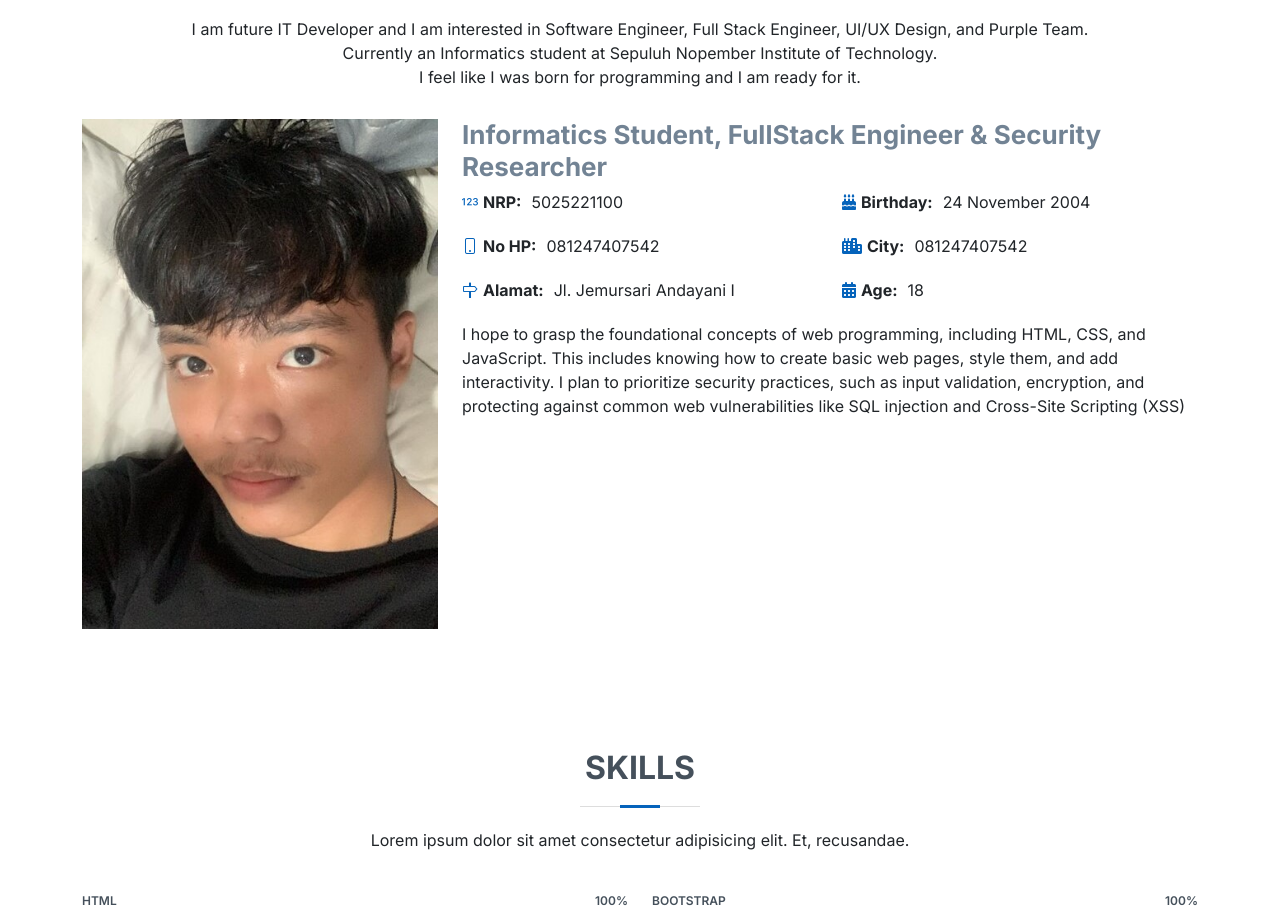
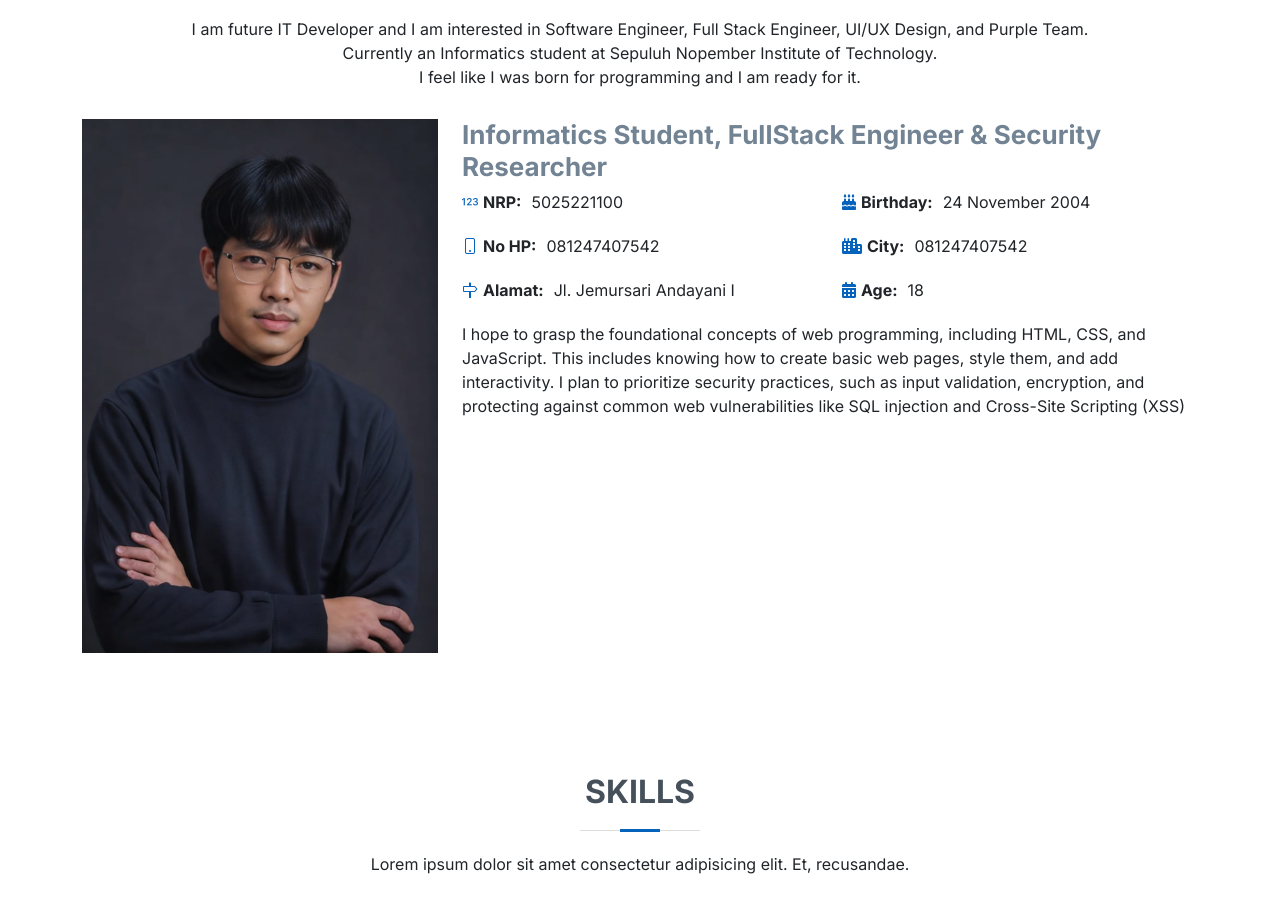
Before and after one commit to rcsinambela/Portfolio, a website: page index.html in a window 1280 px wide. Shown: the part 989-1908 px from the top of the page. Drawn offline with nearby package versions, Linux system fonts and the light colour scheme; a web font is replaced by a local one.

Commit message:
add new profile image

```diff
--- a/index.html
+++ b/index.html
@@ -111,7 +111,7 @@
                 <div class="row">
                     <div
                         class="col-12 col-md-4 d-flex justify-content-md-center justify-content-center justify-content-sm-center">
-                        <img src="./assets/images/profile-img.jpeg" width="100%">
+                        <img src="./assets/images/new-profile.jpeg" width="100%">
                     </div>
                     <div class="col-12 col-md-8 content">
                         <h3>Informatics Student, FullStack Engineer &amp; Security Researcher</h3>
```
Also changed, not shown: assets/images/new-profile.jpeg (added), assets/images/profile-img.jpeg (deleted).
